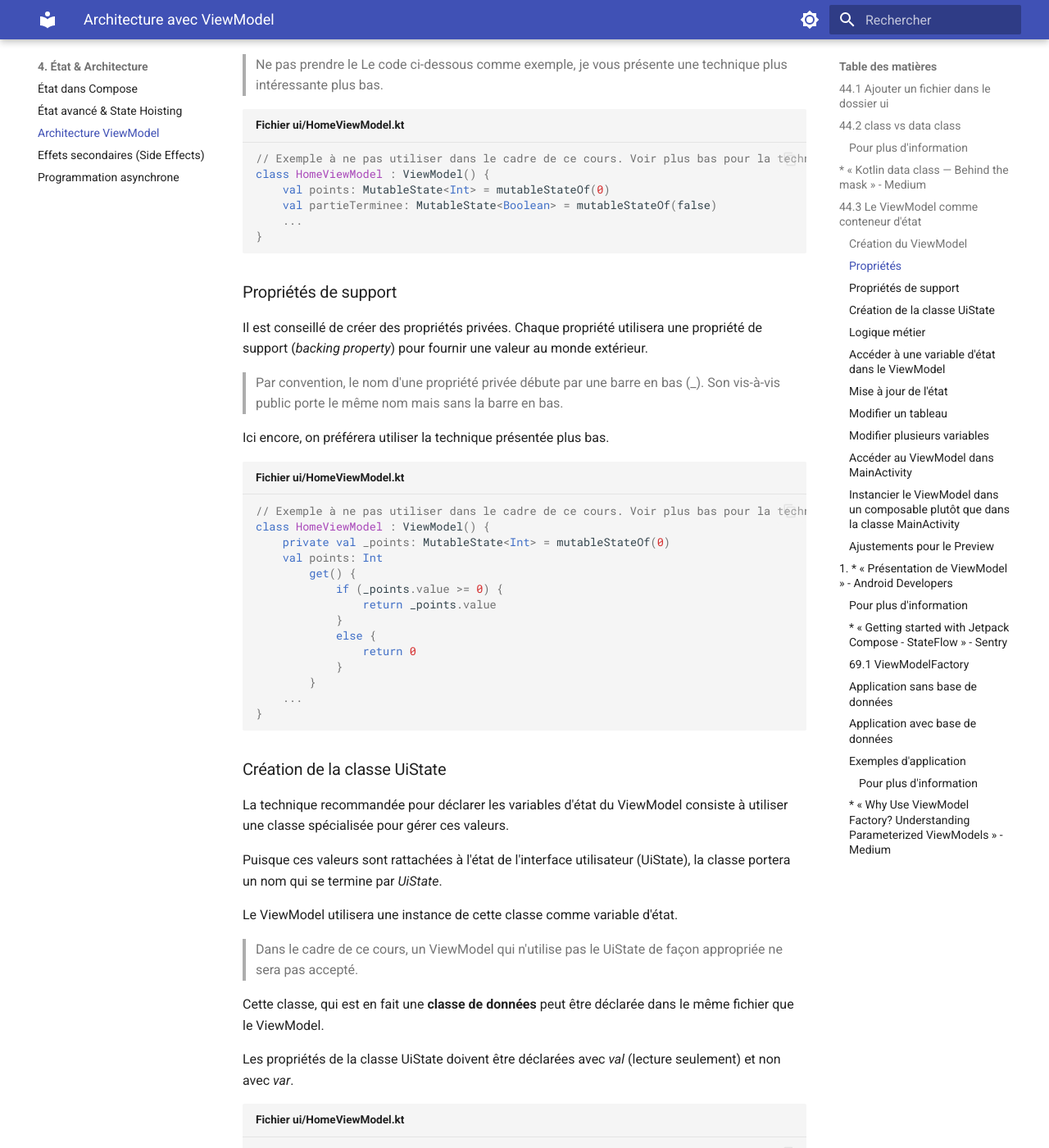
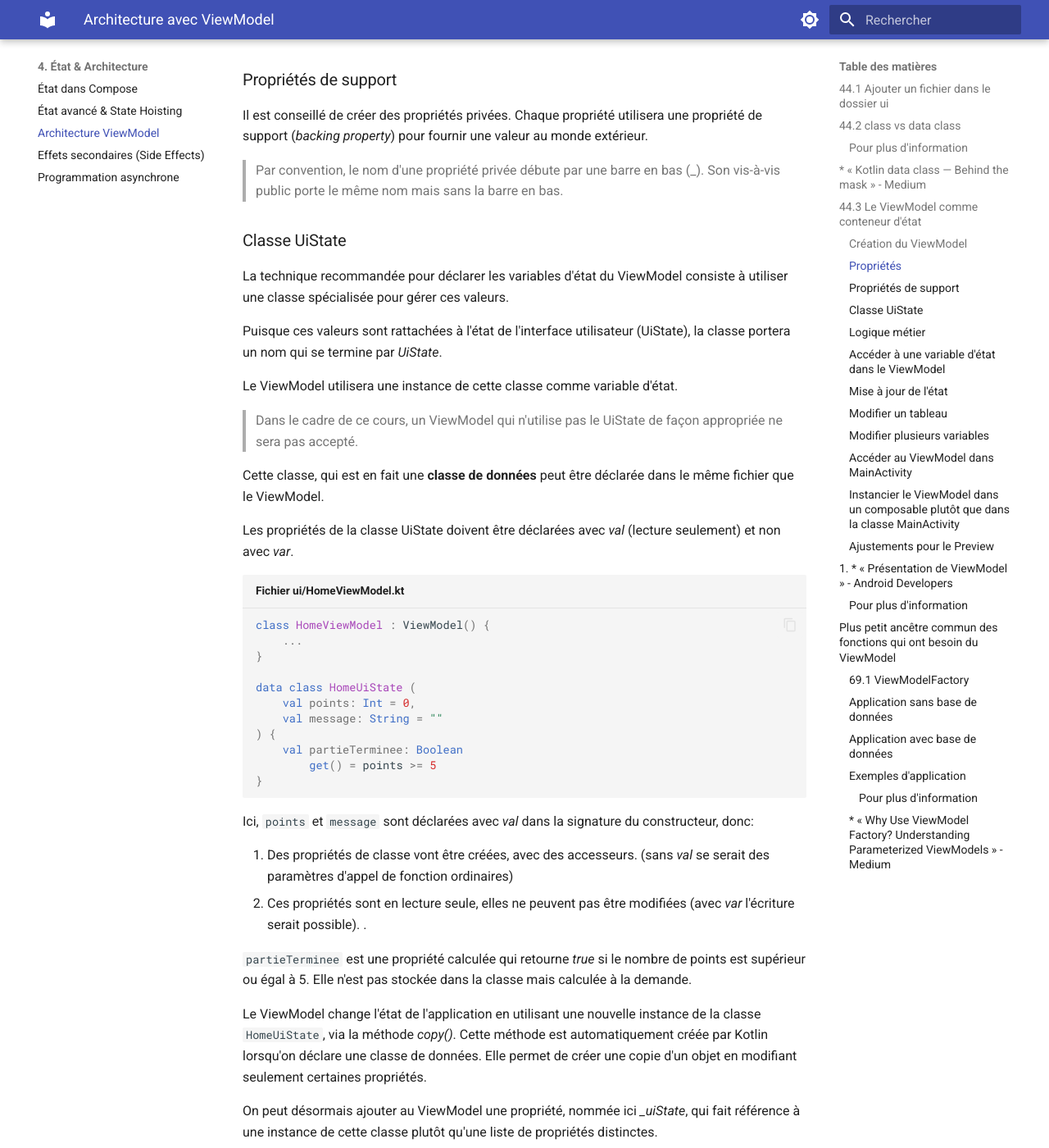
Before and after one commit to Apps-Mobiles-2-Victo/notes_de_cours, an MkDocs documentation site: the page built from docs/04-etat-architecture/viewmodel.md, in a window 1280 px wide and 1400 px high, scrolled down 2865 px. Shown: the whole window at 82% size. Built offline with MkDocs 1.6.1 and Material for MkDocs 9.7.7, drawn with Linux system fonts in a browser that asks for light colours; some of the changed text lies outside the part shown.

Commit message:
Cleanup notes sur ViewModel - retrait des exemples à proscrire sur utilisable de variables d'états/proprietes  directement dans ViewModels sans UIState

````diff
--- a/docs/04-etat-architecture/viewmodel.md
+++ b/docs/04-etat-architecture/viewmodel.md
@@ -85,12 +85,9 @@
 
 Lorsqu'on travaille avec un ViewModel, on n'aura plus de variables d'état déclarées directement dans les composables.
 
-
 Chacun des ViewModels de l'application sera placé dans un dossier nommé *ui*  et portera un nom qui se termine par ViewModel.
 
-
 Le dossier *ui* est au même niveau que le fichier *MainActiviy.kt* , par exemple *app/src/main/java/com/monnom/monprojet/ui/HomeViewModel.kt* .
-
 
 Un ViewModel est simplement une classe qui hérite de la classe *ViewModel*.
 
@@ -110,25 +107,11 @@
 
 La classe comprendra une propriété pour chacune des informations qu'elle doit conserver.
 
-
 Pour que la modification d'une propriété cause le rafraîchissement de la vue, il faut la déclarer en tant que **variable d'état**.
 
 Ici, pas besoin du mot-clé *remember* puisque la classe ne sera pas réinstanciée à chaque recomposition ni lors de la recréation de l'activité.
 
 Notez que lorsqu'il n'y a aucun spécificateur d'accès, une propriété est considérée publique.
-
-> Ne pas prendre le Le code ci-dessous comme exemple, je vous présente une technique plus intéressante plus bas.
-
-```kotlin title="Fichier ui/HomeViewModel.kt"
-
-// Exemple à ne pas utiliser dans le cadre de ce cours. Voir plus bas pour la technique recommandée.
-class HomeViewModel : ViewModel() {
-    val points: MutableState<Int> = mutableStateOf(0)
-    val partieTerminee: MutableState<Boolean> = mutableStateOf(false)
-    ...
-}
-
-```
 
 
 ### Propriétés de support
@@ -140,35 +123,13 @@
 >Par convention, le nom d'une propriété privée débute par une barre en bas (_). Son vis-à-vis public porte le même nom mais sans la barre en bas.
 
 
-Ici encore, on préférera utiliser la technique présentée plus bas.
 
-
-```kotlin title="Fichier ui/HomeViewModel.kt"
-// Exemple à ne pas utiliser dans le cadre de ce cours. Voir plus bas pour la technique recommandée.
-class HomeViewModel : ViewModel() {
-    private val _points: MutableState<Int> = mutableStateOf(0)
-    val points: Int
-        get() {
-            if (_points.value >= 0) {
-                return _points.value
-            }
-            else {
-                return 0
-            }
-        }
-    ...
-}
-```
-
-
-### Création de la classe UiState
+### Classe UiState
 
 
 La technique recommandée pour déclarer les variables d'état du ViewModel consiste à utiliser une classe spécialisée pour gérer ces valeurs.
 
-
 Puisque ces valeurs sont rattachées à l'état de l'interface utilisateur (UiState), la classe portera un nom qui se termine par *UiState*.
-
 
 Le ViewModel utilisera une instance de cette classe comme variable d'état.
 
@@ -193,9 +154,14 @@
 }
 ```
 
-Ici, `points` et `message` sont déclarées avec *val* donc elles ne peuvent pas être modifiées. Le ViewModel change l'état de l'application en utilisant une nouvelle instance de la classe `HomeUiState`, via la méthode *copy()*.
+Ici, `points` et `message` sont déclarées avec *val* dans la signature du constructeur, donc:
+
+1. Des propriétés de classe vont être créées, avec des accesseurs. (sans *val* se serait des paramètres d'appel de fonction ordinaires)
+1. Ces propriétés sont en lecture seule, elles ne peuvent pas être modifiées (avec *var* l'écriture serait possible). .
 
 `partieTerminee` est une propriété calculée qui retourne *true* si le nombre de points est supérieur ou égal à 5. Elle n'est pas stockée dans la classe mais calculée à la demande.
+
+Le ViewModel change l'état de l'application en utilisant une nouvelle instance de la classe `HomeUiState`, via la méthode *copy()*.  Cette méthode est automatiquement créée par Kotlin lorsqu'on déclare une classe de données. Elle permet de créer une copie d'un objet en modifiant seulement certaines propriétés.
 
 On peut désormais ajouter au ViewModel une propriété, nommée ici *_uiState*, qui fait référence à une instance de cette classe plutôt qu'une liste de propriétés distinctes.
 
@@ -300,7 +266,7 @@
         if (...) {
              _uiState.update {
                 it.copy (
-                    _points = it.points + 1
+                    points = it.points + 1
                 )
             }
         }
@@ -311,8 +277,26 @@
 
 ### Modifier un tableau
 
+Dans le cas d'un tableau déclaré avec List<...> dans le UiState
 
-Dans le cas particulier d'un tableau déclaré avec List<...> dans le UiState, il faudra prendre une précaution supplémentaire car à la base, il est immuable.
+```kotlin title="Fichier ui/HomeViewModel.kt"
+data class HomeUiState(
+    val monTableau: List<String> = listOf(...),
+    ...
+}
+```
+
+Pour ajouter un élément au tableau (à la fin):
+
+```kotlin title="Fichier ui/HomeViewModel.kt"
+_uiState.update {
+    it.copy (
+        monTableau = it.monTableau + nouvelElement
+    )
+}
+```
+
+Pour modifier chaque élément du tableau, il faudra prendre une précaution supplémentaire car à la base, il est immuable.
 
 On le transformera en tableau modifiable auquel on applique une instruction.
 
@@ -321,26 +305,13 @@
     ...
     _uiState.update {
         it.copy (
-             _monTableau = it.monTableau.toMutableList().apply { this[indice] = ... }
+             monTableau = it.monTableau.toMutableList().apply { this[indice] = ... }
         )
     }
 }
-data class HomeUiState(
-    private val _monTableau: List<String> = listOf(...),
-    ...
-}
+
 ```
 
-
-Pour ajouter un élément au tableau, on peut faire ceci :
-
-```kotlin title="Fichier ui/HomeViewModel.kt"
-_uiState.update {
-    it.copy (
-        _monTableau = it.monTableau + nouvelElement
-    )
-}
-```
 
 
 ### Modifier plusieurs variables
@@ -352,8 +323,8 @@
 ```kotlin title="Fichier ui/HomeViewModel.kt"
 _uiState.update {
     it.copy (
-        _points = it.points + 1 ,
-        _autreChose = autreValeur
+        points = it.points + 1 ,
+        autreChose = autreValeur
     )
 }
 ```
````
Also changed, not shown: other parts of docs/04-etat-architecture/viewmodel.md (+4 -2 lines).
